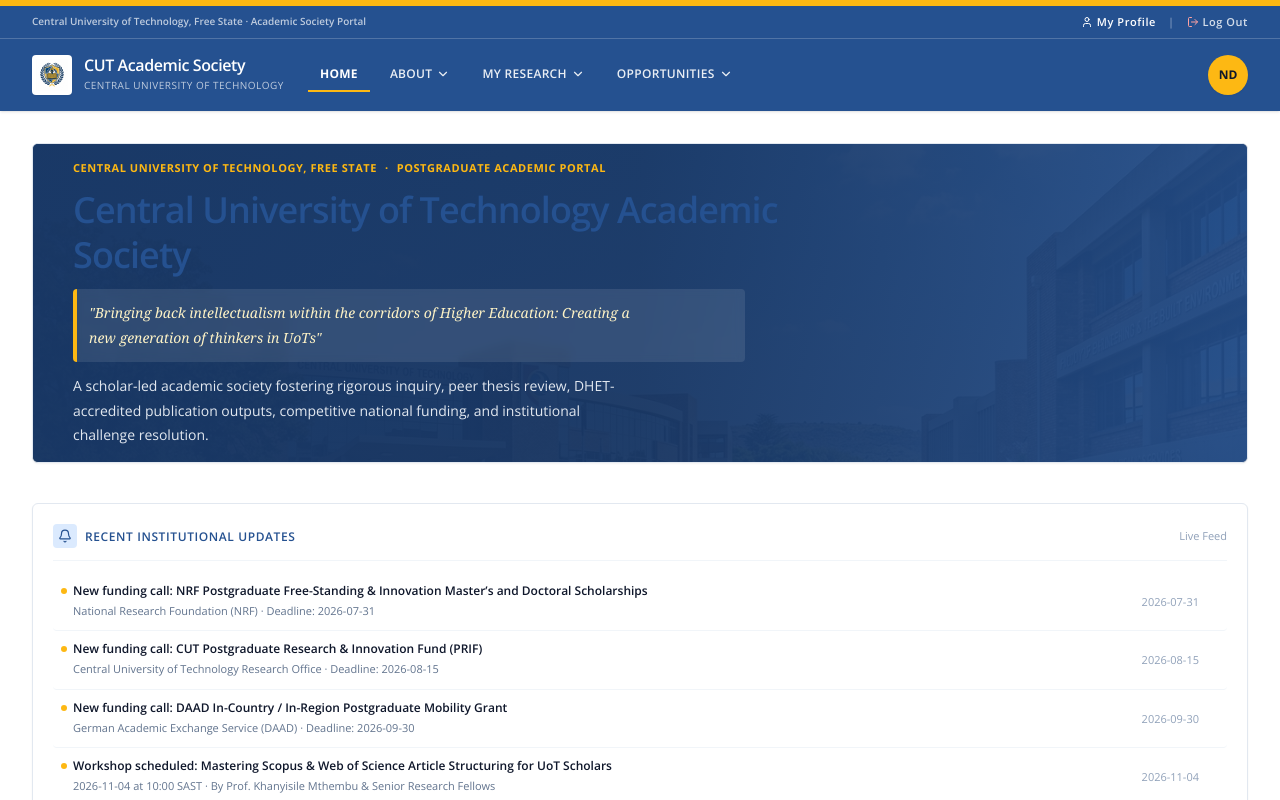
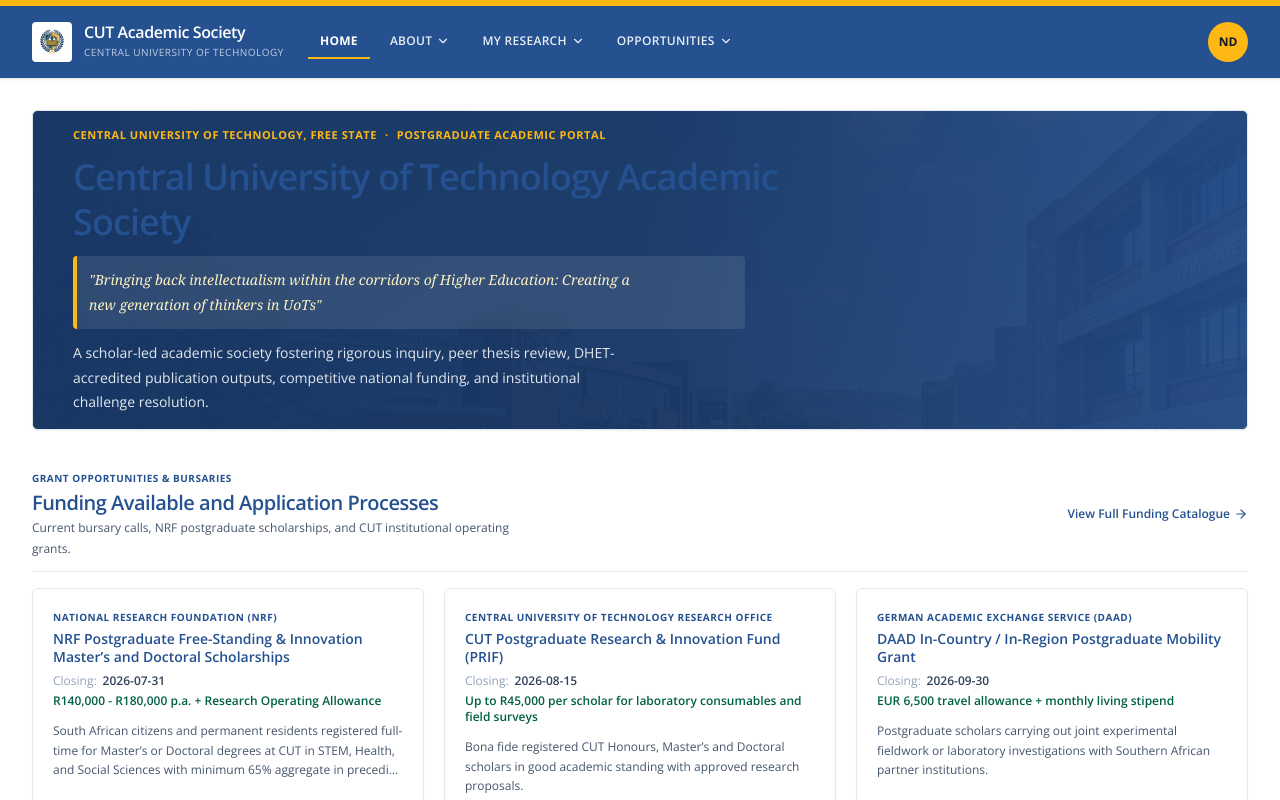
Before and after one commit to Inno202/CUTAS, a React (Vite) app: page / in a window 1280 px wide. Shown: the top 800 px of the page. Built offline with nearby package versions, Linux system fonts and the light colour scheme.

Commit message:
refactor: clean up UI components and admin navigation
Remove redundant header/footer elements, prune unused code from the landing page, and add smooth scroll behavior for admin dashboard navigation.

```diff
--- a/src/components/Footer.tsx
+++ b/src/components/Footer.tsx
@@ -128,9 +128,6 @@
           {/* Column 4: Campuses & Contact */}
           <div>
             <h4 className="text-[#FDB813] font-bold text-xs uppercase tracking-wider mb-3">Campuses & Contact</h4>
-            <p className="text-white/70 leading-relaxed mb-3">
-              Directorate of Research Development and Postgraduate Studies (DRD&PS).
-            </p>
             <div className="space-y-1.5 text-white/60 text-[11px]">
               <div>Bloemfontein Campus: 20 Pres. Brand St, Bloemfontein, 9301</div>
               <div>Welkom Campus: 1 Mothusi Rd, Welkom, 9460</div>
@@ -144,10 +141,6 @@
           <p>&copy; {new Date().getFullYear()} Central University of Technology Academic Society (CUTAS). All Rights Reserved.</p>
           <div className="flex flex-wrap items-center justify-center sm:justify-end gap-x-3 gap-y-1">
             <span>Free State, South Africa</span>
-            <span className="hidden sm:inline">·</span>
-            <button onClick={() => setActiveTab('django_code')} className="hover:text-[#FDB813] transition-colors cursor-pointer">
-              Django Production Core
-            </button>
           </div>
         </div>
       </div>
--- a/src/components/Header.tsx
+++ b/src/components/Header.tsx
@@ -175,63 +175,6 @@
         {/* Top Strip: 6px accent strip */}
         <div className="h-[6px] w-full bg-[#FDB813]" />
 
-        {/* Level 1: Desktop Utility Row (small, uppercase, letter-spaced, dividers using --cut-line) */}
-        <div className="hidden lg:block border-b border-white/20 text-[11px] uppercase tracking-wider font-semibold">
-          <div className="max-w-7xl mx-auto px-4 sm:px-6 lg:px-8 h-8 flex items-center justify-between text-white/90">
-            <div className="text-[10px] text-white/70 tracking-normal normal-case">
-              Central University of Technology, Free State · Academic Society Portal
-            </div>
-
-            <div className="flex items-center space-x-3 text-white">
-              {currentUser ? (
-                <>
-                  <button
-                    onClick={() => {
-                      if (onNavigateProfile) onNavigateProfile();
-                      else setActiveTab('profile');
-                    }}
-                    className={`hover:text-[#FDB813] transition-colors cursor-pointer flex items-center gap-1 ${
-                      activeTab === 'profile' ? 'text-[#FDB813]' : ''
-                    }`}
-                  >
-                    <UserIcon className="w-3 h-3" />
-                    <span>My Profile</span>
-                  </button>
-                  <span className="text-white/40">|</span>
-                  <button
-                    onClick={() => setIsLogoutConfirmOpen(true)}
-                    className="hover:text-red-300 text-white/80 transition-colors cursor-pointer flex items-center gap-1"
-                  >
-                    <LogOut className="w-3 h-3 text-red-300" />
-                    <span>Log Out</span>
-                  </button>
-                </>
-              ) : (
-                <>
-                  <button
-                    onClick={() => {
-                      if (onNavigateLogin) onNavigateLogin();
-                      else setActiveTab('login');
-                    }}
-                    className="hover:text-[#FDB813] transition-colors cursor-pointer"
-                  >
-                    Sign in
-                  </button>
-                  <span className="text-white/40">|</span>
-                  <button
-                    onClick={() => {
-                      if (onNavigateRegister) onNavigateRegister();
-                      else setActiveTab('register');
-                    }}
-                    className="hover:text-[#FDB813] transition-colors cursor-pointer"
-                  >
-                    Register
-                  </button>
-                </>
-              )}
-            </div>
-          </div>
-        </div>
 
         {/* Level 2: Main Row (Logo, Navigation Groups, Right Side Profile/Auth) */}
         <div className="max-w-7xl mx-auto px-4 sm:px-6 lg:px-8">
--- a/src/pages/LandingPage.tsx
+++ b/src/pages/LandingPage.tsx
@@ -2,7 +2,7 @@
 import { User, FundingOpportunity, Workshop, TabId } from '../types';
 import heroCampusImage from '../assets/images/cutas_hero_banner_1792291983153.jpg';
 import {
-  ArrowRight, Calendar, MapPin, DollarSign, Bell, Shield, Sparkles, CheckCircle2
+  ArrowRight, Calendar, MapPin, DollarSign, Shield, Sparkles, CheckCircle2
 } from 'lucide-react';
 
 interface LandingPageProps {
@@ -32,26 +32,6 @@
   const publishedFunding = funding.filter(f => f.status !== 'DRAFT');
   const featuredFunding = publishedFunding.filter(f => f.featuredOnLanding && f.isActive).slice(0, 3);
   const publishedWorkshops = workshops.filter(w => w.status !== 'DRAFT').slice(0, 3);
-
-  // Auto-generated "Recent updates" feed from published actions (latest 5, newest first)
-  const recentUpdates = [
-    ...publishedFunding.map(f => ({
-      id: `up_f_${f.id}`,
-      type: 'funding' as const,
-      title: `New funding call: ${f.title}`,
-      subtitle: `${f.funder} · Deadline: ${f.deadline}`,
-      date: f.publishedAt || f.deadline || 'Recent',
-      tab: 'funding' as TabId,
-    })),
-    ...publishedWorkshops.map(w => ({
-      id: `up_w_${w.id}`,
-      type: 'workshop' as const,
-      title: `Workshop scheduled: ${w.title}`,
-      subtitle: `${w.eventDate} at ${w.eventTime} SAST · By ${w.facilitator}`,
-      date: w.publishedAt || w.eventDate || 'Upcoming',
-      tab: 'workshops' as TabId,
-    })),
-  ].slice(0, 5);
 
   return (
     <div className="space-y-10">
@@ -92,44 +72,6 @@
         </div>
       </div>
 
-      {/* Auto-generated Recent Updates Feed (Task 1.3) */}
-      {recentUpdates.length > 0 && (
-        <section className="bg-white rounded-[6px] border border-[#E2E8F0] p-4 sm:p-5 shadow-xs">
-          <div className="flex items-center justify-between pb-3 border-b border-slate-100 mb-3">
-            <div className="flex items-center gap-2">
-              <div className="w-6 h-6 rounded-[4px] bg-blue-100 text-[#255190] flex items-center justify-center">
-                <Bell className="w-3.5 h-3.5" />
-              </div>
-              <h2 className="text-xs font-bold uppercase tracking-wider text-[#255190]">
-                Recent Institutional Updates
-              </h2>
-            </div>
-            <span className="text-[11px] text-slate-400">Live Feed</span>
-          </div>
-
-          <div className="divide-y divide-slate-100">
-            {recentUpdates.map((update) => (
-              <div
-                key={update.id}
-                onClick={() => onNavigate(update.tab)}
-                className="py-2.5 flex flex-col sm:flex-row sm:items-center justify-between gap-2 hover:bg-slate-50 px-2 rounded-[4px] transition-colors cursor-pointer group"
-              >
-                <div className="space-y-0.5">
-                  <span className="text-xs font-semibold text-slate-900 group-hover:text-[#255190] flex items-center gap-1.5">
-                    <span className="w-1.5 h-1.5 rounded-full bg-[#FDB813]"></span>
-                    {update.title}
-                  </span>
-                  <p className="text-[11px] text-slate-500 pl-3">{update.subtitle}</p>
-                </div>
-                <div className="flex items-center gap-2 text-[11px] text-slate-400 pl-3 sm:pl-0">
-                  <span>{update.date}</span>
-                  <ArrowRight className="w-3 h-3 text-[#255190] opacity-0 group-hover:opacity-100 transition-opacity" />
-                </div>
-              </div>
-            ))}
-          </div>
-        </section>
-      )}
 
       {/* SECTION: Funding Available and Application Processes (Read-Only) */}
       <section className="space-y-4">
```
Also changed, not shown: src/pages/AdminDashboardPage.tsx (+18 -10 lines), src/pages/ProfilePage.tsx (+37 -32 lines).
